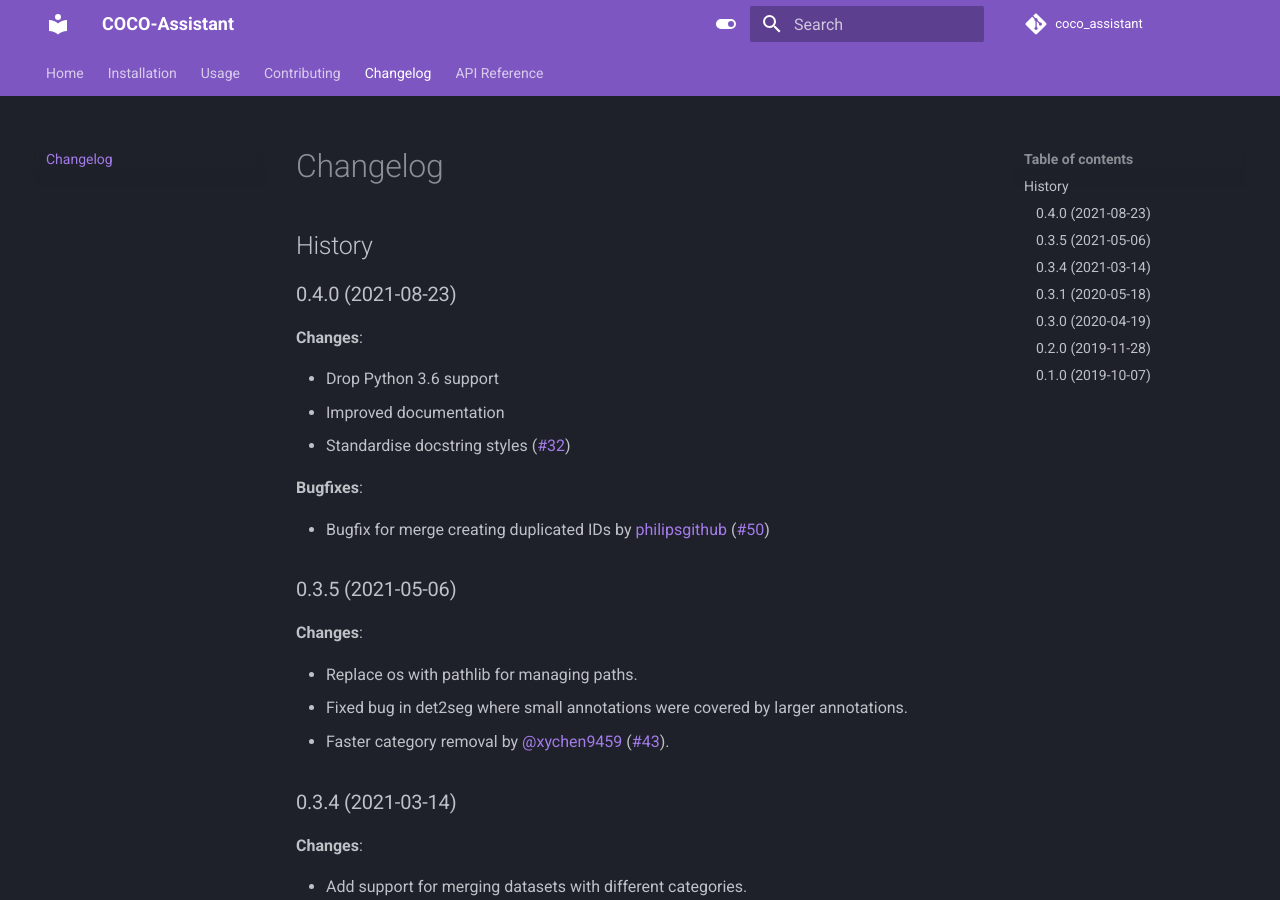
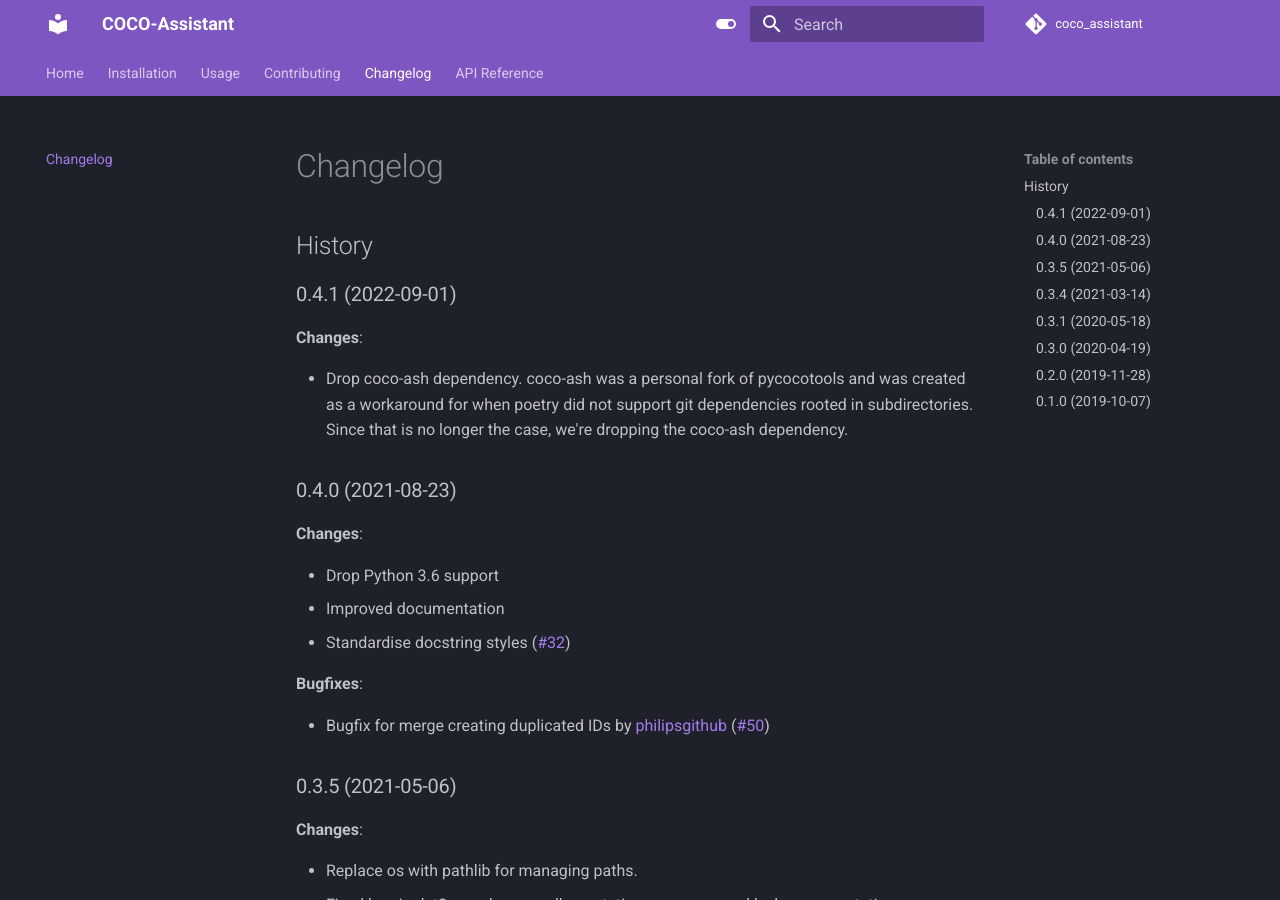
Before and after one commit to ashnair1/COCO-Assistant, an MkDocs documentation site: the page built from docs/CHANGELOG.md, in a window 1280 px wide and 900 px high. Built offline with MkDocs 1.6.1 and Material for MkDocs 9.7.7, drawn with Linux system fonts in a browser that asks for light colours; comment, search, counter and statistics services are not loaded.

Commit message:
Bump version

```diff
--- a/coco_assistant/__init__.py
+++ b/coco_assistant/__init__.py
@@ -2,7 +2,7 @@
 
 __author__ = """Ashwin Nair"""
 __email__ = "ashnair0007@gmail.com"
-__version__ = "0.4.0"
+__version__ = "0.4.1"
 
 
 from .coco_assistant import COCO_Assistant
--- a/docs/CHANGELOG.md
+++ b/docs/CHANGELOG.md
@@ -1,4 +1,10 @@
 # History
+
+## 0.4.1 (2022-09-01)
+
+**Changes**:
+
+-   Drop coco-ash dependency. coco-ash was a personal fork of pycocotools and was created as a workaround for when poetry did not support git dependencies rooted in subdirectories. Since that is no longer the case, we're dropping the coco-ash dependency.
 
 ## 0.4.0 (2021-08-23)
 
--- a/pyproject.toml
+++ b/pyproject.toml
@@ -1,7 +1,7 @@
 [tool]
 [tool.poetry]
 name = "coco_assistant"
-version = "0.4.0"
+version = "0.4.1"
 homepage = "https://github.com/ashnair1/coco_assistant"
 description = "Helper for dealing with MS-COCO annotations."
 authors = ["Ashwin Nair <ashnair0007@gmail.com>"]
```
